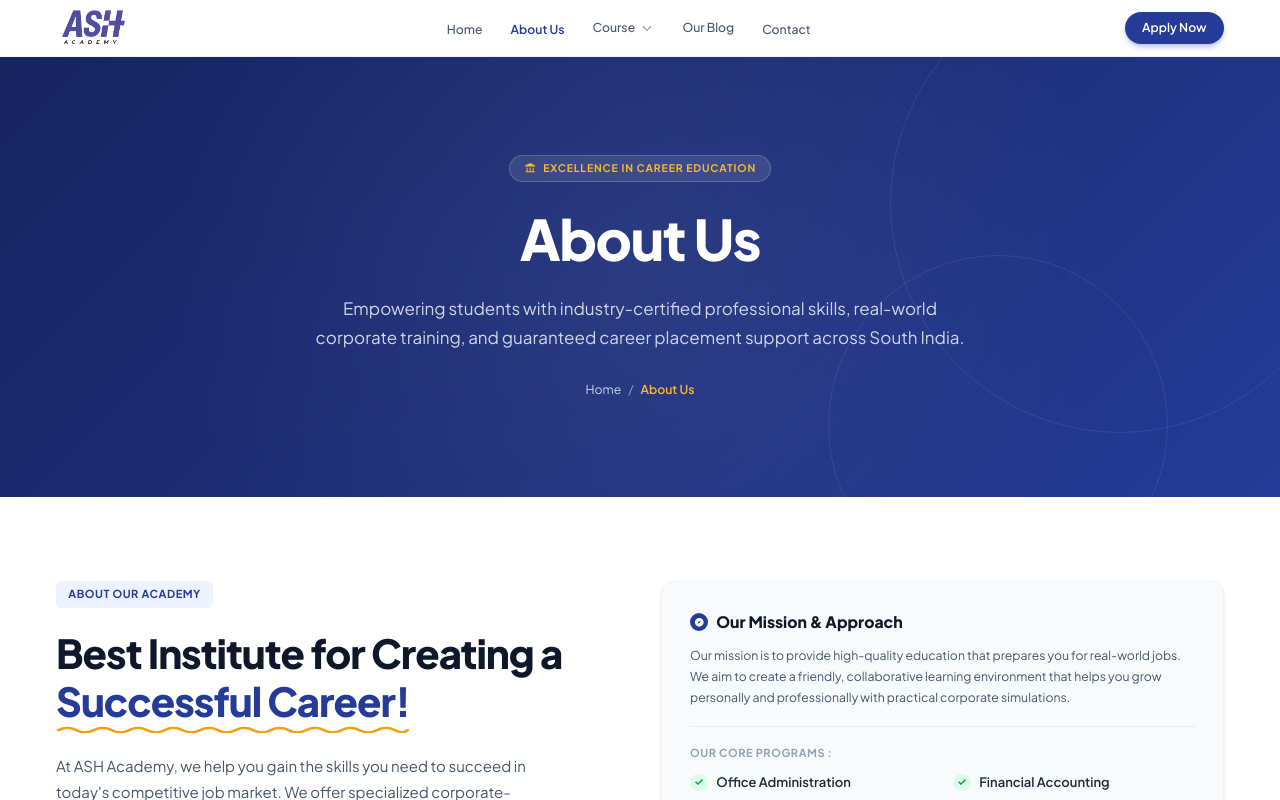
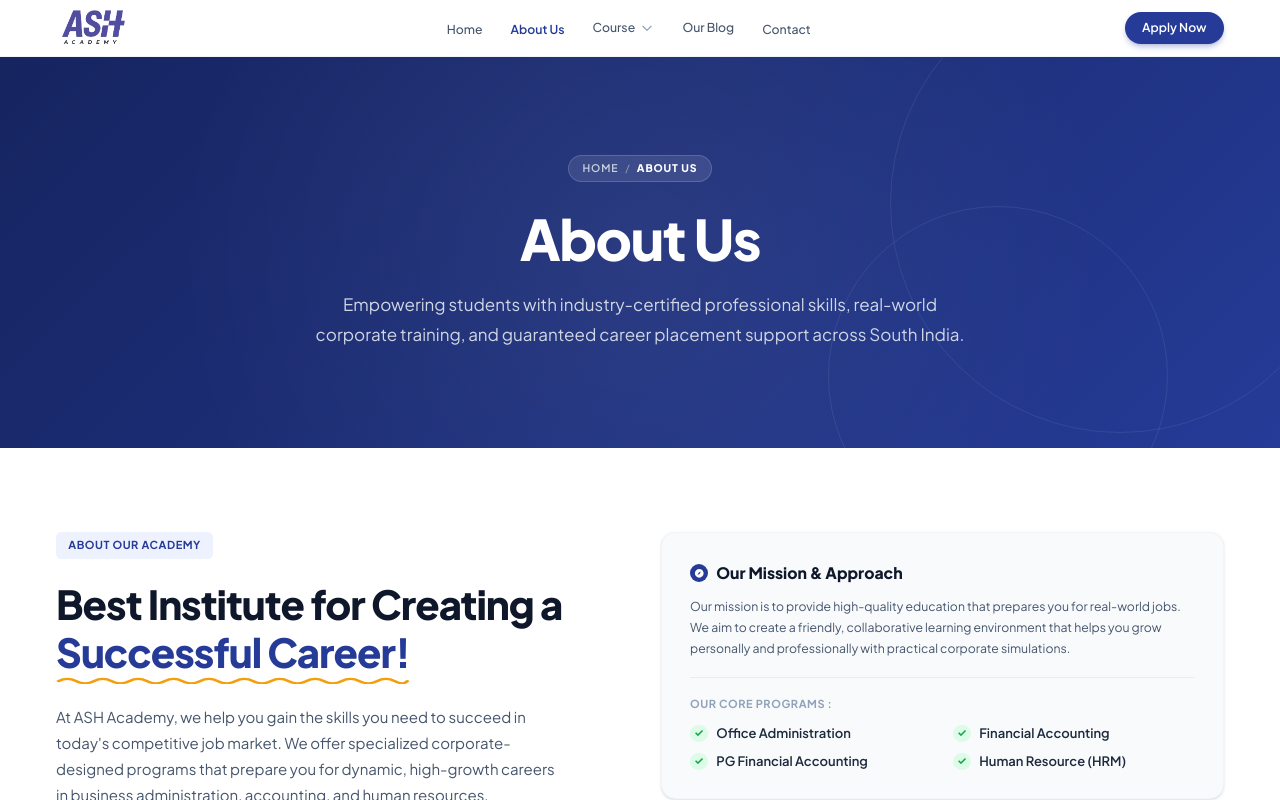
Before and after one commit to The-ASH-Corp/ash-hr-website, a Next.js app: page /about in a window 1280 px wide. Shown: the top 800 px of the page. Built offline with nearby package versions, Linux system fonts and the light colour scheme.

Commit message:
feat: add AboutHeroSection component and associated data file

```diff
--- a/app/components/About/AboutHeroSection.tsx
+++ b/app/components/About/AboutHeroSection.tsx
@@ -57,37 +57,44 @@ export default function AboutHeroSection() {
           animate="visible"
           className="max-w-3xl min-[137.5rem]:max-w-5xl mx-auto text-center flex flex-col items-center"
         >
-          {/* Top Pill Badge */}
-          <motion.div
+          {/* Top Breadcrumb Pill Badge (matching Contact Hero design) */}
+          <motion.nav
             variants={itemVariants}
             whileHover={{ scale: 1.03 }}
+            aria-label="Breadcrumb"
             style={{
               backgroundColor: "rgba(255, 255, 255, 0.1)",
-              borderColor: "rgba(255, 255, 255, 0.18)",
+              borderColor: "rgba(255, 255, 255, 0.16)",
             }}
-            className="inline-flex items-center gap-2 px-4 py-1.5 rounded-full bg-white/10 border border-white/20 backdrop-blur-sm mb-5 sm:mb-6"
+            className="inline-flex items-center justify-center gap-2 px-4 py-1.5 rounded-full bg-white/10 border border-white/15 backdrop-blur-sm mb-5 sm:mb-6"
           >
-            {/* Classical Institution / Columns Icon in Gold */}
-            <svg
-              className="w-3.5 h-3.5 text-[#f5b82e] shrink-0"
-              viewBox="0 0 24 24"
-              fill="currentColor"
-              aria-hidden="true"
-            >
-              <path d="M12 2L2 7v2h20V7L12 2zm-7 9v7H3v2h18v-2h-2v-7h-2v7h-4v-7h-2v7H7v-7H5z" />
-            </svg>
-            <span
-              style={{ color: "#f5b82e" }}
-              className="text-[11px] sm:text-xs font-bold uppercase tracking-[0.08em] text-[#f5b82e]"
-            >
-              {aboutHeroData.badgeText}
-            </span>
-          </motion.div>
+            {aboutHeroData.breadcrumbs.map((item, idx) => (
+              <div key={item.label} className="inline-flex items-center gap-2">
+                {item.href && idx < lastBreadcrumbIndex ? (
+                  <Link
+                    href={item.href}
+                    className="text-[11px] sm:text-xs font-semibold uppercase tracking-[0.08em] text-slate-300 hover:text-white transition-colors"
+                  >
+                    {item.label}
+                  </Link>
+                ) : (
+                  <span className="text-[11px] sm:text-xs font-extrabold uppercase tracking-[0.08em] text-white">
+                    {item.label}
+                  </span>
+                )}
+                {idx < lastBreadcrumbIndex && (
+                  <span className="text-[11px] sm:text-xs text-slate-400 select-none">
+                    /
+                  </span>
+                )}
+              </div>
+            ))}
+          </motion.nav>
 
           {/* Main Heading */}
           <motion.h1
             variants={itemVariants}
-            className="text-4xl sm:text-5xl lg:text-[56px] font-extrabold tracking-tight leading-tight text-white mb-5 sm:mb-6"
+            className="text-4xl sm:text-5xl lg:text-[56px] font-extrabold tracking-tight leading-tight text-white mb-4 sm:mb-5"
           >
             {aboutHeroData.title}
           </motion.h1>
@@ -95,40 +102,10 @@ export default function AboutHeroSection() {
           {/* Subtitle / Description */}
           <motion.p
             variants={itemVariants}
-            className="text-sm sm:text-base lg:text-[17px] text-slate-200/90 font-normal leading-[1.75] max-w-[650px] min-[137.5rem]:max-w-4xl mx-auto mb-7 sm:mb-8"
+            className="text-sm sm:text-base lg:text-[17px] text-slate-200/90 font-normal leading-[1.75] max-w-[650px] min-[137.5rem]:max-w-4xl mx-auto"
           >
             {aboutHeroData.description}
           </motion.p>
-
-          {/* Breadcrumb Navigation */}
-          <motion.nav
-            variants={itemVariants}
-            aria-label="Breadcrumb"
-            className="flex items-center justify-center gap-2 text-xs sm:text-sm"
-          >
-            {aboutHeroData.breadcrumbs.map((item, idx) => (
-              <div key={item.label} className="inline-flex items-center gap-2">
-                {item.href && idx < lastBreadcrumbIndex ? (
-                  <Link
-                    href={item.href}
-                    className="text-slate-300 hover:text-white transition-colors font-normal"
-                  >
-                    {item.label}
-                  </Link>
-                ) : (
-                  <span
-                    style={{ color: "#f5b82e" }}
-                    className="text-[#f5b82e] font-semibold"
-                  >
-                    {item.label}
-                  </span>
-                )}
-                {idx < lastBreadcrumbIndex && (
-                  <span className="text-slate-400 select-none">/</span>
-                )}
-              </div>
-            ))}
-          </motion.nav>
         </motion.div>
       </div>
     </section>
--- a/app/components/About/aboutHeroData.ts
+++ b/app/components/About/aboutHeroData.ts
@@ -4,19 +4,17 @@ export interface BreadcrumbItem {
 }
 
 export interface AboutHeroData {
-  badgeText: string;
   title: string;
   description: string;
   breadcrumbs: BreadcrumbItem[];
 }
 
 export const aboutHeroData: AboutHeroData = {
-  badgeText: "EXCELLENCE IN CAREER EDUCATION",
   title: "About Us",
   description:
     "Empowering students with industry-certified professional skills, real-world corporate training, and guaranteed career placement support across South India.",
   breadcrumbs: [
-    { label: "Home", href: "/" },
-    { label: "About Us" },
+    { label: "HOME", href: "/" },
+    { label: "ABOUT US" },
   ],
 };
```
